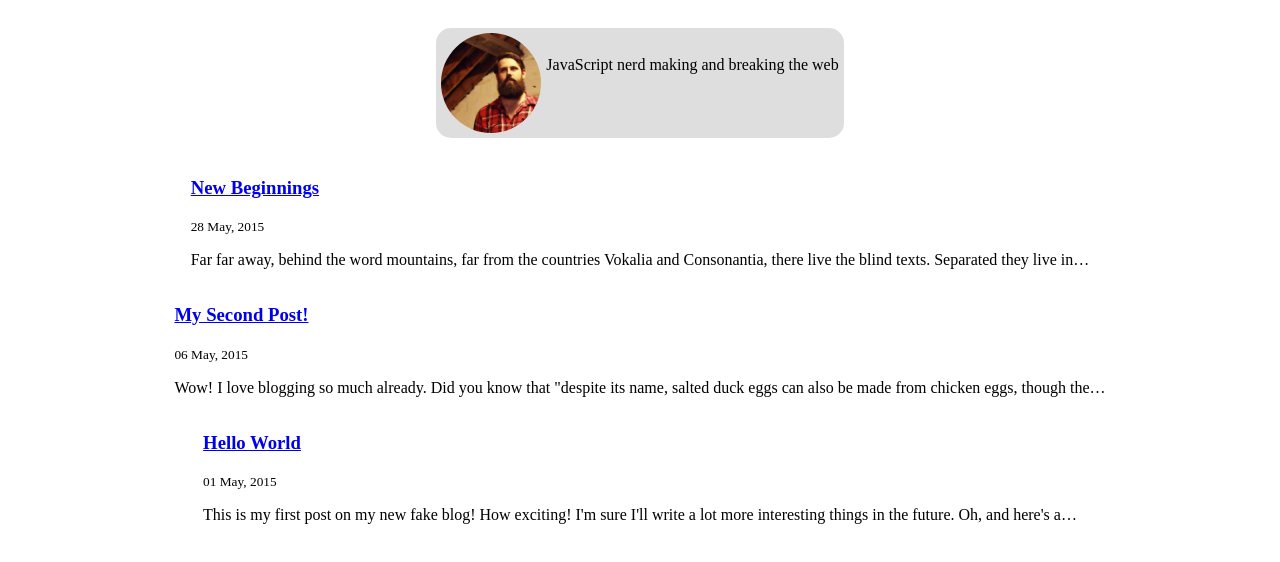
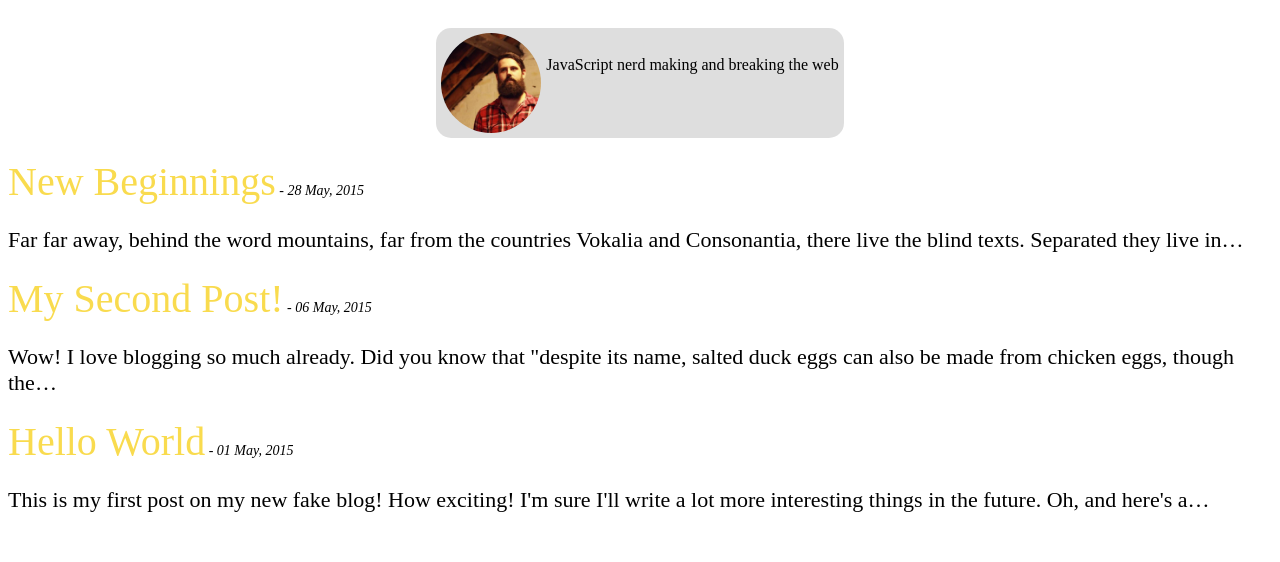
Before and after one commit to chrislaughlin/thedyslexicdeveloper, a Gatsby site: page / in a window 1280 px wide. Built offline with nearby package versions, Linux system fonts and the light colour scheme; Gatsby itself is replaced by a stand-in of ours; some packages are replaced by stand-ins of ours; some icons are missing.

Commit message:
fixing slug page

```diff
--- /dev/null
+++ b/src/components/postSlug/postSlug.js
@@ -0,0 +1,34 @@
+import React from 'react';
+import get from 'lodash/get';
+import Link from 'gatsby-link';
+import styled from 'styled-components';
+
+const Title = styled(Link)`
+    color: #F9DB4E;
+    text-decoration: none;
+    font-size: 40px;
+`;
+
+const Excerpt = styled.p`
+    font-size: 22px;
+`;
+
+const SlugDate = styled.span`
+  font-size: 14px;
+  font-style: italic;
+`;
+
+const PostSlug = ({node}) => {
+    const title = get(node, 'frontmatter.title') || node.fields.slug;
+    return (
+        <div key={node.fields.slug}>
+            <Title style={{ boxShadow: 'none' }} to={node.fields.slug}>
+                    {title}
+            </Title>
+            <SlugDate> - {node.frontmatter.date}</SlugDate>
+            <Excerpt dangerouslySetInnerHTML={{ __html: node.excerpt }} />
+        </div>
+    );
+};
+
+export default PostSlug;
--- a/src/pages/index.js
+++ b/src/pages/index.js
@@ -1,10 +1,10 @@
 import React from 'react';
-import Link from 'gatsby-link';
 import get from 'lodash/get';
 import Helmet from 'react-helmet';
 import styled from 'styled-components'
 
 import Bio from '../components/bio/Bio';
+import PostSlug from '../components/postSlug/postSlug';
 
 const Page = styled.div`
     display: flex;
@@ -13,6 +13,7 @@
 `;
 
 class BlogIndex extends React.Component {
+
     render() {
         const siteTitle = get(this, 'props.data.site.siteMetadata.title');
         const posts = get(this, 'props.data.allMarkdownRemark.edges');
@@ -22,20 +23,9 @@
                 <Helmet title={siteTitle} />
 
                 <Bio />
-                {posts.map(({ node }) => {
-                    const title = get(node, 'frontmatter.title') || node.fields.slug;
-                    return (
-                        <div key={node.fields.slug}>
-                            <h3>
-                                <Link style={{ boxShadow: 'none' }} to={node.fields.slug}>
-                                    {title}
-                                </Link>
-                            </h3>
-                            <small>{node.frontmatter.date}</small>
-                            <p dangerouslySetInnerHTML={{ __html: node.excerpt }} />
-                        </div>
-                    );
-                })}
+                <div>
+                    {posts.map(({ node }) => <PostSlug node={node}/>)}
+                </div>
             </Page>
         );
     }
```
